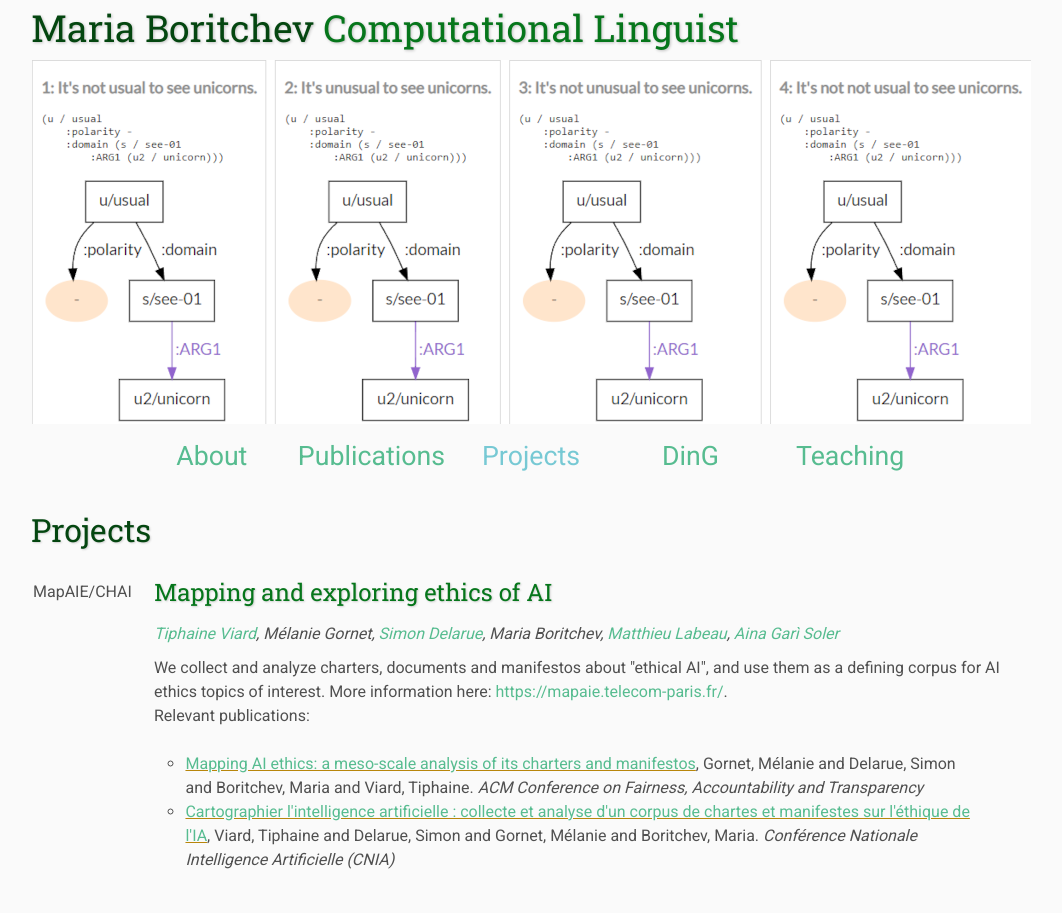
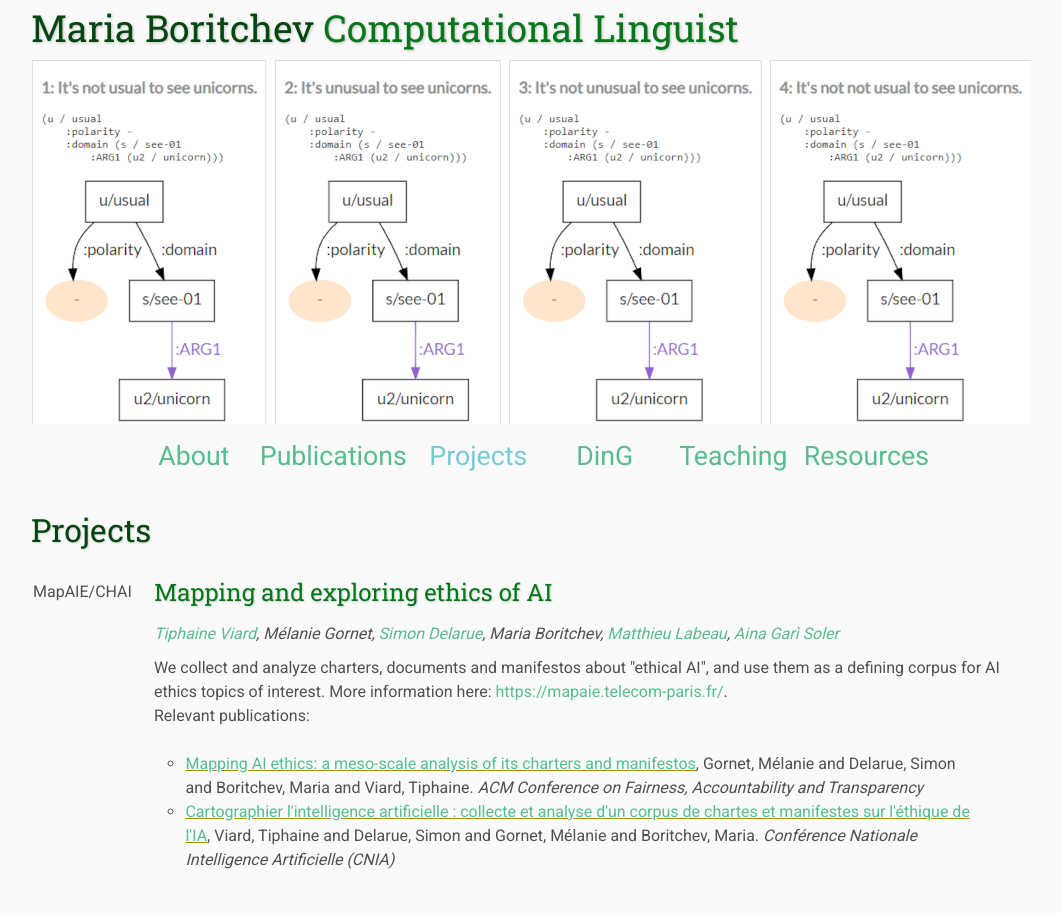
Before and after one commit to MBoritchev/mboritchev.github.io, a plain HTML site: page projects/index.html in a window 1280 px wide. Shown: the top 913 px of the page, without its empty margins (109-1171 px from the left). Drawn offline with Linux system fonts and the light colour scheme; files that its build step writes are made by us from their sources.

Commit message:
Updated navigation to include resources

```diff
--- a/projects/index.html
+++ b/projects/index.html
@@ -39,6 +39,9 @@
             </td>
             <td class="navigation">
                 <a title="Teaching" href="teaching">Teaching</a>
+            </td>
+            <td class="navigation">
+                <a title="Resources" href="resources">Resources</a>
             </td>
         </tr>
     </table>
```
Also changed, not shown: ding/index.html (+3 -0 lines), index.html (+3 -0 lines), publications/index.html (+3 -0 lines), resources/index.html (+2 -2 lines), teaching/index.html (+3 -0 lines).
